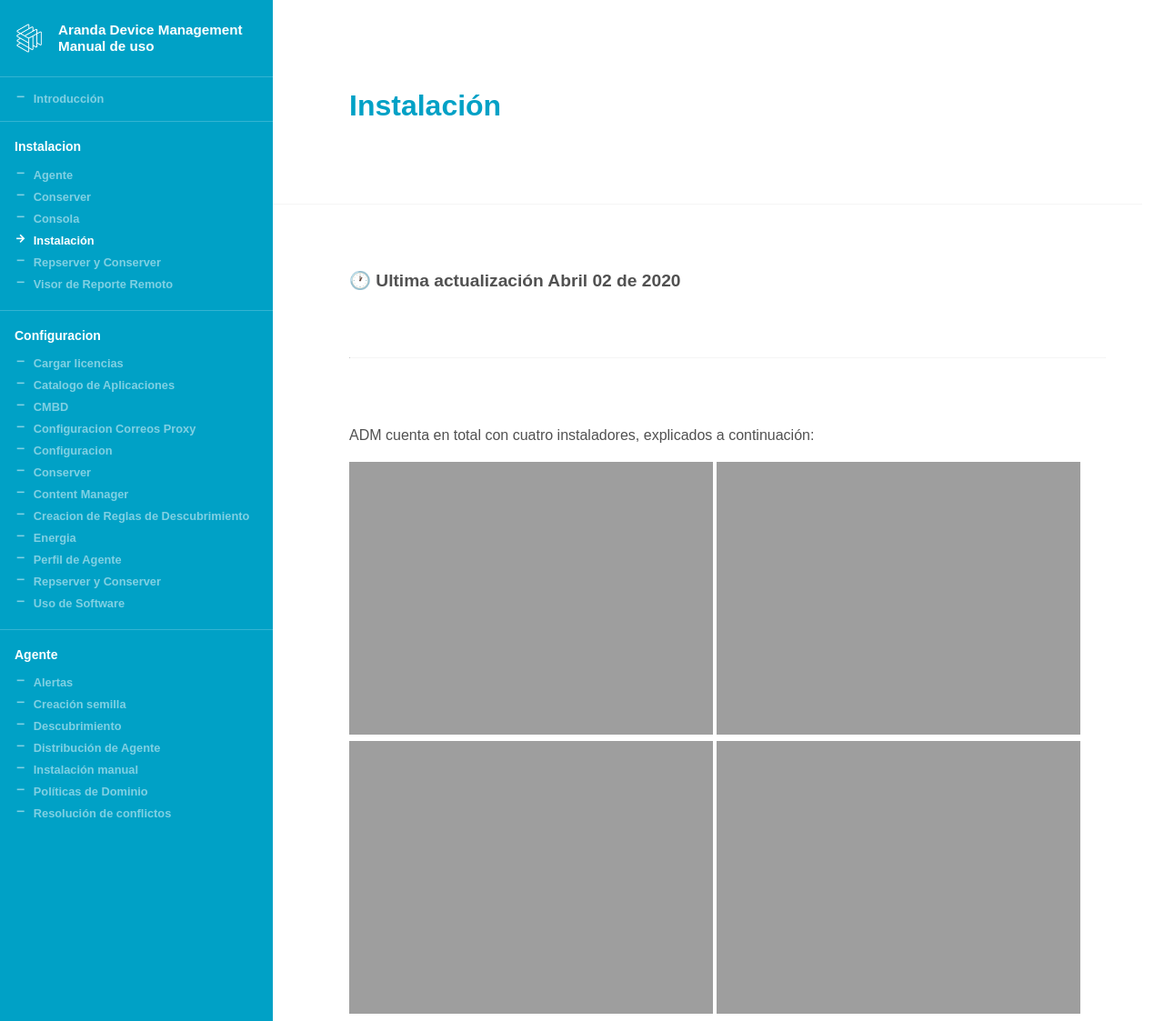
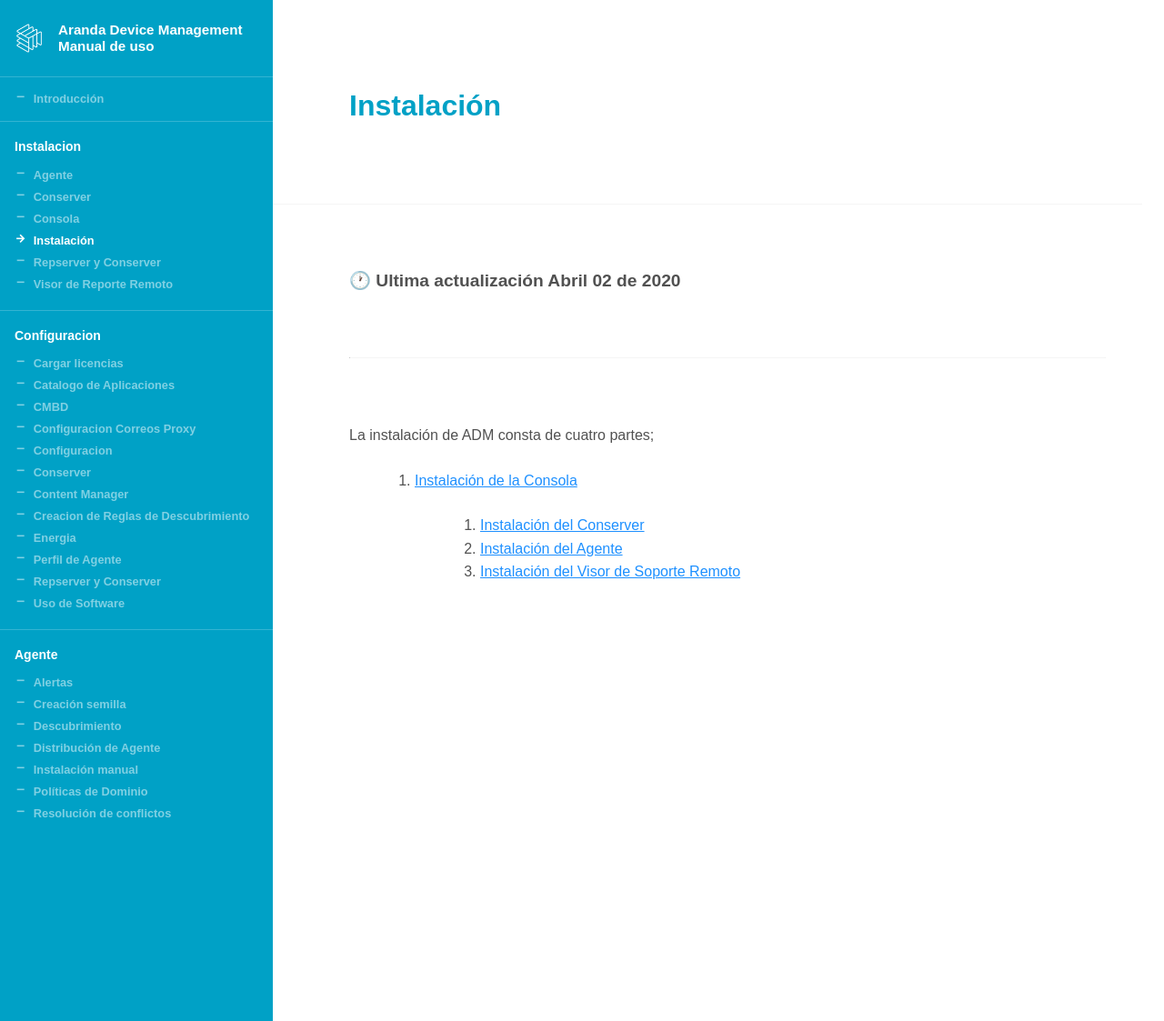
Before and after one commit to Nats85/adm, a Jekyll site: the page built from _docs/instalacion/instalacion.md, in a window 1280 px wide and 1123 px high. Shown: the whole window at 91% size. Built offline with Jekyll 4.4.1, drawn with Linux system fonts in a browser that asks for light colours.

Commit message:
Update instalacion.md

```diff
--- a/_docs/instalacion/instalacion.md
+++ b/_docs/instalacion/instalacion.md
@@ -7,13 +7,9 @@ info:
 
 
 
+La instalación de ADM consta de cuatro partes;
 
-
-ADM cuenta en total con cuatro instaladores, explicados a continuación:
-
-![consola_1][1]  ![agente_1][2] ![conserver_1][3]  ![visor_1][4]
-
- [1]: ({{ site.baseurl }}/styleguide/images/consola_1.png)
- [2]: ({{ site.baseurl }}/styleguide/images/agente_1.png)
- [3]: ({{ site.baseurl }}/styleguide/conserver_1.png)
- [4]: ({{ site.baseurl }}/styleguide/images/visor_1.png)
+  > 1. [Instalación de la Consola](https://nats85.github.io/adm/docs/instalacion/consola.html)
+	> 2. [Instalación del Conserver](https://nats85.github.io/adm/docs/instalacion/conserver.html)
+	> 3. [Instalación del Agente](https://nats85.github.io/adm/docs/instalacion/agente.html)
+	> 4. [Instalación del Visor de Soporte Remoto](https://nats85.github.io/adm/docs/instalacion/visor_remoto.html)
```
